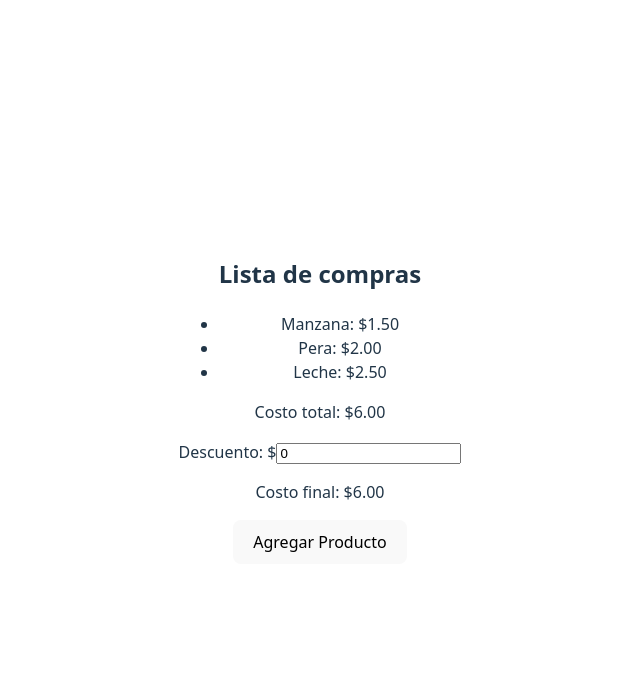
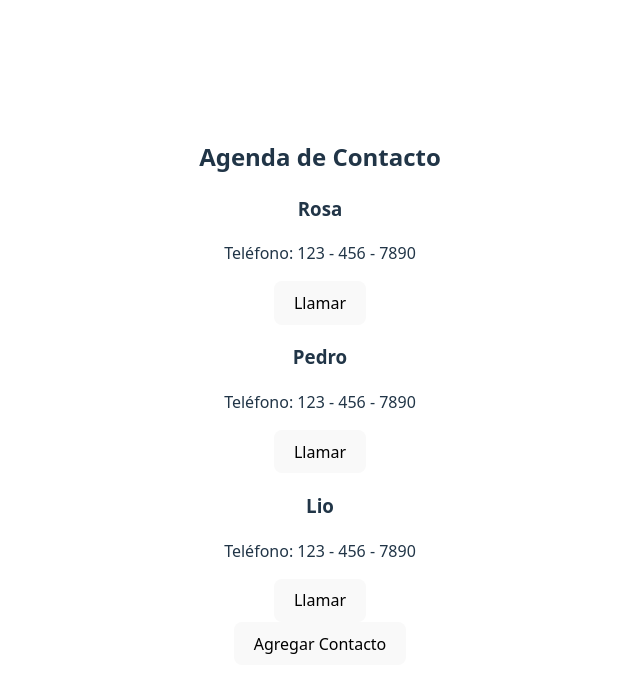
Before and after one commit to MarceloGonza/Proyecto-react, a React (Vite) app: page / in a window 1280 px wide. Shown: the top 692 px of the page, without its empty margins (320-960 px from the left). Built offline with nearby package versions, Linux system fonts and the light colour scheme.

Commit message:
useCallback

```diff
--- a/src/App.tsx
+++ b/src/App.tsx
@@ -1,12 +1,13 @@
 import "./App.css";
-import { ShoppingCart } from "./components";
+import { PhoneBook } from "./components";
 
 function App() {
   return (
     <>
       {/* <BookReader /> */}
       {/* <FocusInput /> */}
-      <ShoppingCart />
+      {/* <ShoppingCart /> */}
+      <PhoneBook />
     </>
   );
 }
--- a/src/components/UseCallback/UseCallback.tsx
+++ b/src/components/UseCallback/PhoneBook.tsx
@@ -1,7 +1,7 @@
 //Objetivo: se utiliza para memorizar una instancia de una función
 //hace que un hijo no renderize
 
-import { useCallback, useState } from "react";
+import { memo, useCallback, useState } from "react";
 
 //Ejemplo:
 //Tenes un número de teléfono al que llamas con frecuencia
@@ -11,7 +11,7 @@ import { useCallback, useState } from "react";
 interface Contact {
   id: number;
   name: string;
-  phone: number;
+  phone: string;
 }
 
 interface ContactProps {
@@ -19,41 +19,41 @@ interface ContactProps {
   onCall: (phone: string) => void; //método de llamado
 }
 
-const ContactCard = ({ contact, onCall }: ContactProps) => {
+const ContactCard = memo(({ contact, onCall }: ContactProps) => {
   console.log(`Renderizando contacto ${contact.name}`);
 
   return (
     <div>
       <h3>{contact.name}</h3>
       <p>Teléfono: {contact.phone}</p>
-      <button onClick={() => contact.phone}>llamar</button>
+      <button onClick={() => onCall(contact.name)}>Llamar</button>
     </div>
   );
-};
+});
 
 export const PhoneBook = () => {
   const [contacts, setContacts] = useState<Contact[]>([
     {
       id: 1,
-      name: "Manzana",
-      phone: 123 - 456 - 7890,
+      name: "Rosa",
+      phone: "123 - 456 - 7890",
     },
     {
       id: 2,
-      name: "Pera",
-      phone: 123 - 456 - 7890,
+      name: "Pedro",
+      phone: "123 - 456 - 7890",
     },
     {
       id: 3,
-      name: "Leche",
-      phone: 123 - 456 - 7890,
+      name: "Lio",
+      phone: "123 - 456 - 7890",
     },
   ]);
 
   const [log, setLog] = useState<string>("");
 
   const makeCall = useCallback(
-    (phone: string) => setLog(`Llamando al ${phone}`),
+    (name: string) => setLog(`Llamando al ${name}`),
     []
   );
 
--- a/src/components/index.ts
+++ b/src/components/index.ts
@@ -2,3 +2,4 @@ export * from "./Button/Button.tsx";
 export * from "./Form/Form.tsx";
 export * from "./UseRef";
 export * from "./UseMemo/ShoppingCart.tsx";
+export * from "./UseCallback/PhoneBook.tsx";
```
